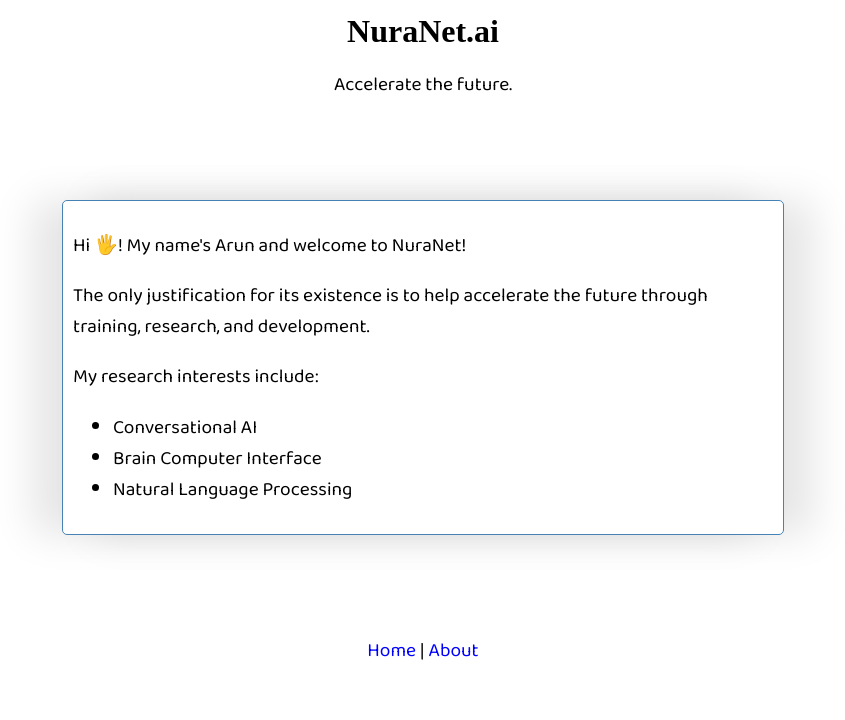
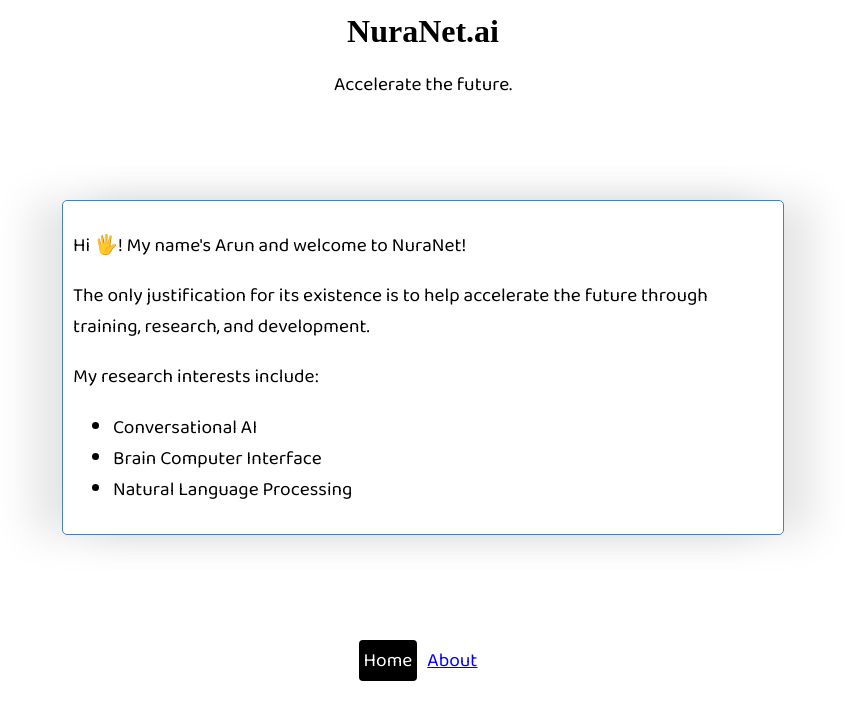
Before and after one commit to NuraNet/mvue, a Vue app: page / in a window 1280 px wide. Shown: the top 720 px of the page, without its empty margins (217-1062 px from the left). Built offline with nearby package versions, Linux system fonts and the light colour scheme; a web font is replaced by a local one.

Commit message:
Updated nav links (css)

```diff
--- a/src/App.vue
+++ b/src/App.vue
@@ -6,7 +6,7 @@
 
 
   <router-view/>
-  <div class="nav"><router-link to="/">Home</router-link> |
+  <div id="nav"><router-link to="/">Home</router-link>
     <router-link to="/about">About</router-link></div>
 </template>
 
@@ -23,10 +23,28 @@
 
 }
 
-.nav {
-  text-align: center;
+#nav {
+  padding: 10px;
+}
+
+#nav a {
+ color: blue;
+ text-decoration: underline;
+ padding: 10px;
+ border-radius: 4px;
+
+}
+
+
+#nav a.router-link-exact-active {
+  color: white;
   text-decoration: none;
+  background-color: black;
+  border-radius: 4px;
+  padding: 5px;
 }
+
+
 
 body {
   font-family: 'Baloo 2', cursive;
@@ -73,12 +91,6 @@
       background: gray;
   }
 
-  a:link,a:visited,a:active {
-  text-decoration: none;
-  color: blue;
-  }
-  a:hover {
-  text-decoration: underline;
-  }
+
 
 </style>
```
